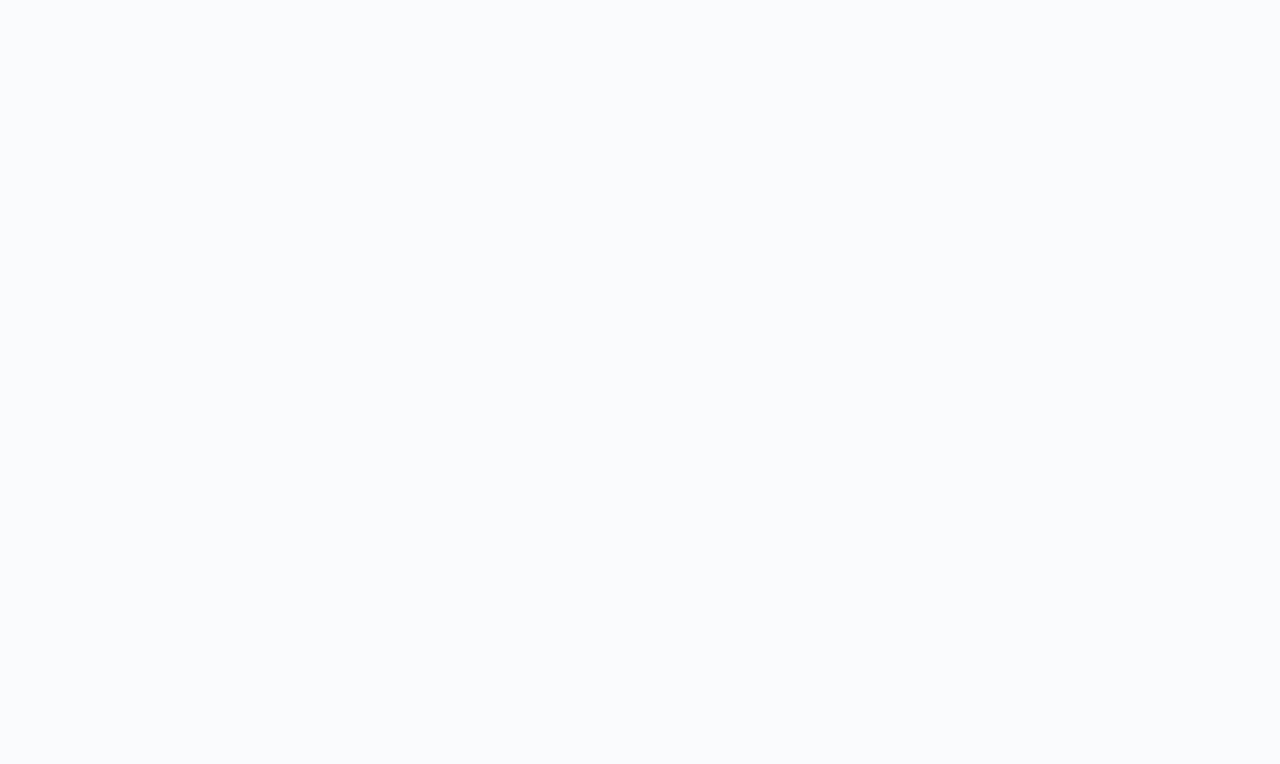
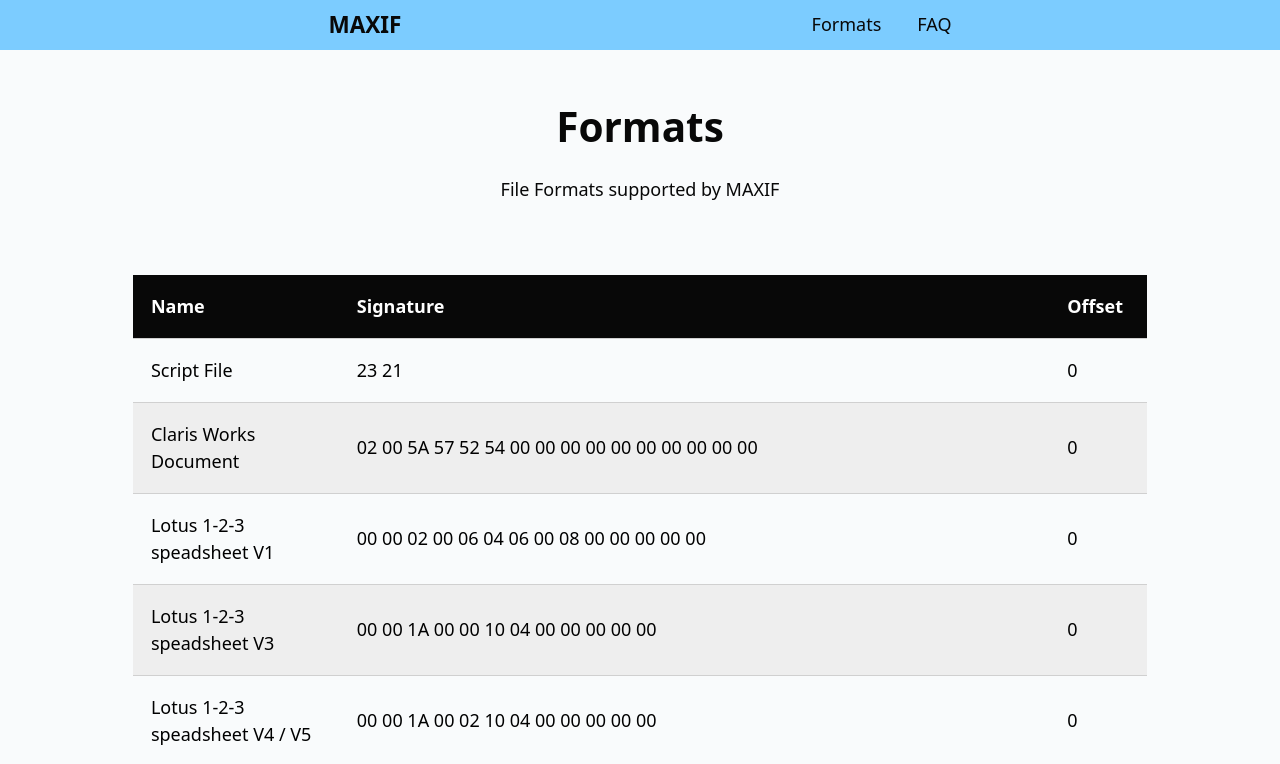
Before and after one commit to GeekyAubergine/maxif, a React (Vite) app: page /formats in a window 1280 px wide. Before the commit this address had no page. Shown: the top 764 px of the page. Built offline with nearby package versions, Linux system fonts and the light colour scheme.

Commit message:
more release prep

```diff
--- /dev/null
+++ b/src/components/FileFormatsList.tsx
@@ -0,0 +1,43 @@
+import cx from "classnames";
+import { FileSignature } from "../files/FileSignature";
+import { useCallback } from "react";
+type Props = {
+  className?: string;
+};
+
+function FileSignatureRow({ signature }: { signature: FileSignature }) {
+  return (
+    <tr>
+      <td className="name">{signature.name}</td>
+      <td className="signature uppercase">{signature.signatureAsString}</td>
+      <td className="offset">{signature.offset}</td>
+    </tr>
+  );
+}
+
+export default function FileFormatsList({ className }: Props) {
+  const renderFileSignature = useCallback(
+    (signature: FileSignature) => (
+      <FileSignatureRow
+        key={signature.signatureAsString}
+        signature={signature}
+      />
+    ),
+    [],
+  );
+
+  return (
+    <div className={cx("file-formats-list", className)}>
+      <table className="formats-list">
+        <thead>
+          <tr>
+            <th className="name">Name</th>
+            <th className="signature">Signature</th>
+            <th className="offset">Offset</th>
+          </tr>
+        </thead>
+        <tbody>{FileSignature.FILE_SIGNATURES.map(renderFileSignature)}</tbody>
+      </table>
+    </div>
+  );
+}
--- a/src/components/Footer.tsx
+++ b/src/components/Footer.tsx
@@ -2,7 +2,6 @@
   return (
     <div className="footer-wrapper">
       <footer>
-        <div>
         <p>
           Created by{" "}
           <a
@@ -13,7 +12,15 @@
             Zoe Aubert
           </a>
         </p>
-        </div>
+        <p>
+          <a
+            href="https://buymeacoffee.com/zoeaubert"
+            className="under"
+            rel="noopener noreferrer"
+          >
+            Support me
+          </a>
+        </p>
       </footer>
     </div>
   );
--- a/src/components/NavBar.tsx
+++ b/src/components/NavBar.tsx
@@ -9,6 +9,9 @@
         </div>
         <div className="link-list">
           <p>
+            <a href="/formats">Formats</a>
+          </p>
+          <p>
             <a href="/faq">FAQ</a>
           </p>
         </div>
--- a/src/components/Page.tsx
+++ b/src/components/Page.tsx
@@ -1,18 +1,22 @@
+import cx from "classnames";
 import Footer from "./Footer";
 import NavBar from "./NavBar";
 
 type Props = {
   children: React.ReactNode;
   title?: string;
+  wide?: boolean;
 };
 
-export default function Page({ children, title }: Props) {
+export default function Page({ children, title, wide }: Props) {
   return (
     <main>
       <NavBar />
       <div className="flex-1">
         <h1>{title}</h1>
-        <div className="width-controlled px-4">{children}</div>
+        <div className={cx(!wide ? "width-controlled" : "wide")}>
+          {children}
+        </div>
       </div>
       <Footer />
     </main>
--- a/src/files/FileSignature.ts
+++ b/src/files/FileSignature.ts
@@ -19,6 +19,8 @@
 export class FileSignature {
   readonly signatureAsString: string;
 
+  readonly signatureAsUint8Array: Uint8Array;
+
   readonly offset: number;
 
   readonly name: string;
@@ -27,7 +29,7 @@
 
   private readonly fileSignature: FileSignatureValue[];
 
-  private static FILE_SIGNATURES: FileSignature[] = [];
+  static FILE_SIGNATURES: FileSignature[] = [];
 
   static findSignature(buffer: ArrayBuffer): FileSignatureMatchResult {
     let bestMatch: FileSignatureMatch | false = false;
@@ -82,9 +84,19 @@
       }
 
       this.fileSignature.push({ type: "number", number: parseInt(sub, 16) });
-
-      FileSignature.FILE_SIGNATURES.push(this);
     }
+
+    this.signatureAsUint8Array = new Uint8Array(
+      this.fileSignature.map((v) => {
+        if (v.type === "wildcard") {
+          return 0
+        }
+
+        return v.number;
+      }),
+    );
+
+    FileSignature.FILE_SIGNATURES.push(this);
   }
 
   /**
@@ -124,6 +136,29 @@
       signatureOffset: this.offset,
     };
   }
+
+  // function hexToIso88591AndEncodeControlChars(hexString) {
+  //     // Convert hex string to ISO-8859-1 string
+  //     let isoString = '';
+  //     for (let i = 0; i < hexString.length; i += 2) {
+  //         const byte = hexString.substring(i, i + 2);
+  //         const code = parseInt(byte, 16);
+  //         isoString += String.fromCharCode(code);
+  //     }
+
+  //     // Encode control characters for HTML display
+  //     let encodedStr = '';
+  //     for (let i = 0; i < isoString.length; i++) {
+  //         const charCode = isoString.charCodeAt(i);
+  //         if (charCode <= 31 || charCode === 127) {
+  //             encodedStr += `&#${charCode};`;
+  //         } else {
+  //             encodedStr += isoString[i];
+  //         }
+  //     }
+
+  //     return encodedStr;
+  // }
 }
 
 // Order taken from https://en.wikipedia.org/wiki/List_of_file_signatures
--- a/src/main.tsx
+++ b/src/main.tsx
@@ -4,14 +4,14 @@
 import "./styles.css";
 import FileInspectionPage from "./pages/FileInspectionPage";
 import FaqPage from "./pages/FaqPage";
+import FormatsListPage from "./pages/FormatsListPage";
 
 createRoot(document.getElementById("root")!).render(
-  <StrictMode>
-    <BrowserRouter>
-      <Routes>
-        <Route path="/" element={<FileInspectionPage />} />
-        <Route path="/faq" element={<FaqPage />} />
-      </Routes>
-    </BrowserRouter>
-  </StrictMode>,
+  <BrowserRouter>
+    <Routes>
+      <Route path="/" element={<FileInspectionPage />} />
+      <Route path="/faq" element={<FaqPage />} />
+      <Route path="/formats" element={<FormatsListPage />} />
+    </Routes>
+  </BrowserRouter>,
 );
--- a/src/pages/FaqPage.tsx
+++ b/src/pages/FaqPage.tsx
@@ -66,6 +66,25 @@
           In addition, reading this data allows MAXIF to display additional
           details about the file in one place.
         </p>
+        <h4 id="metadata-issue">I've got an issue</h4>
+        <p>
+          If you find a file that's not being identified correctly, or you have
+          a file that MAXIF can't read. Please contact me on{" "}
+          <a
+            href="https://social.lol/@geekyaubergine"
+            rel="noopener noreferrer"
+          >
+            Mastodon
+          </a>{" "}
+          or open an issue on{" "}
+          <a
+            href="https://github.com/GeekyAubergine/maxif/issues"
+            rel="noopener noreferrer"
+          >
+            GitHub
+          </a>
+          .
+        </p>
         <h3 id="why-maxif-">Why MAXIF?</h3>
         <p>
           My friend{" "}
--- /dev/null
+++ b/src/pages/FormatsListPage.tsx
@@ -0,0 +1,11 @@
+import FileFormatsList from "../components/FileFormatsList";
+import Page from "../components/Page";
+
+export default function FormatsListPage() {
+  return (
+    <Page title="Formats" wide>
+      <p className="mx-auto mt-4 my-16 text-center">File Formats supported by MAXIF</p>
+      <FileFormatsList />
+    </Page>
+  );
+}
--- a/src/styles.css
+++ b/src/styles.css
@@ -60,7 +60,11 @@
     }
 
     .width-controlled {
-        @apply w-full mx-auto md:w-[64ch];
+        @apply w-full mx-auto md:w-[64ch] px-4;
+    }
+
+    .wide {
+        @apply w-full max-w-[102ch] px-4 mx-auto;
     }
 
     main {
@@ -76,6 +80,27 @@
     footer,
     article {
         @apply flex flex-col;
+    }
+
+    table {
+        @apply w-full;
+
+        th,
+        td {
+            @apply px-4 py-4 text-left block md:table-cell;
+        }
+
+        th {
+            @apply bg-text text-white text-left;
+        }
+
+        tr {
+            @apply border-b border-border;
+        }
+
+        tr:nth-child(even) {
+            @apply bg-codeBackground;
+        }
     }
 
     /* ----------------  Typography ---------------- */
@@ -240,7 +265,7 @@
         .data {
             @apply text-text ml-4;
             word-wrap: break-word;
-            text-overflow: clip
+            text-overflow: clip;
         }
     }
 
@@ -256,4 +281,10 @@
             @apply my-2 leading-6;
         }
     }
+
+    .formats-list {
+        .name {
+            @apply md:max-w-[20ch];
+        }
+    }
 }
--- a/tailwind.config.js
+++ b/tailwind.config.js
@@ -8,9 +8,10 @@
         text: "#080808",
         secondary: "#4F4F4F",
         accent: "#7CCCFF",
-        codeBackground: "#DDDDDD",
+        codeBackground: "#EEEEEE",
         code: "#D4D4D4",
-        border: "#D8D8D8",
+        border: "#D0D0D0",
+        tableRowBackground: "#D8D8D8",
       },
       gridTemplateColumns: {
         // Simple 8 row grid
```
Lines whose indentation alone changed are shown as unchanged.
